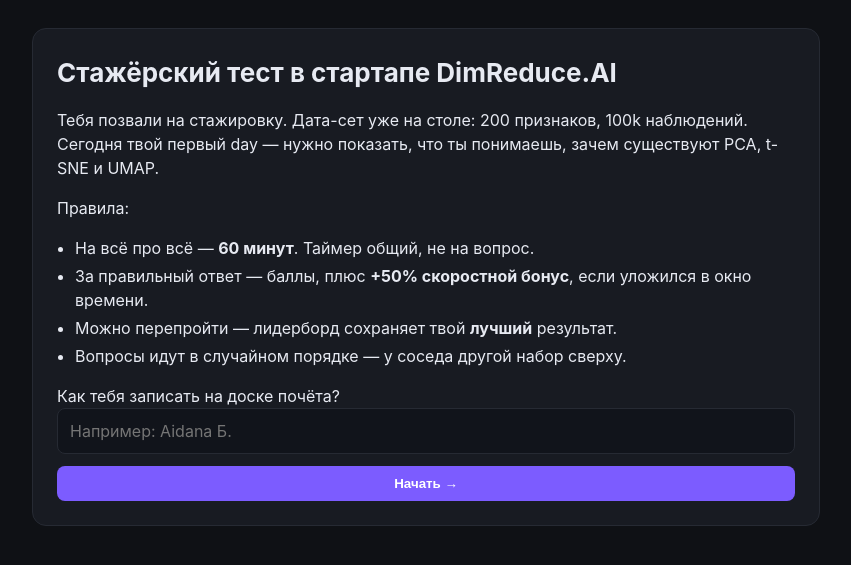
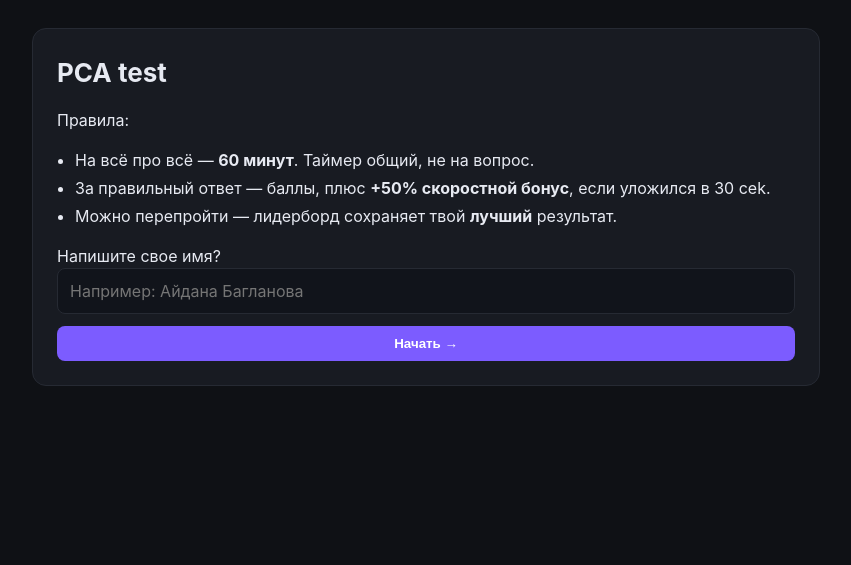
Before and after one commit to AidanaBGL/ml_practice_16, a FastAPI app: page / in a window 1280 px wide. Shown: the part 53-618 px from the top of the page, without its empty margins (214-1065 px from the left). Run offline with FastAPI, Linux system fonts and the light colour scheme; parts of the project's set-up code (start-up, migrations or seed data) failed here and were passed over.

Commit message:
Update start.html

```diff
--- a/app/templates/start.html
+++ b/app/templates/start.html
@@ -1,19 +1,16 @@
 {% extends "base.html" %}
 {% block content %}
 <div class="card narrative">
-  <h1>Стажёрский тест в стартапе DimReduce.AI</h1>
-  <p>Тебя позвали на стажировку. Дата-сет уже на столе: 200 признаков, 100k наблюдений.
-  Сегодня твой первый day — нужно показать, что ты понимаешь, зачем существуют PCA, t-SNE и UMAP.</p>
+  <h1>PCA test</h1>
   <p>Правила:</p>
   <ul>
     <li>На всё про всё — <b>{{ 60 }} минут</b>. Таймер общий, не на вопрос.</li>
-    <li>За правильный ответ — баллы, плюс <b>+50% скоростной бонус</b>, если уложился в окно времени.</li>
+    <li>За правильный ответ — баллы, плюс <b>+50% скоростной бонус</b>, если уложился в 30 cek.</li>
     <li>Можно перепройти — лидерборд сохраняет твой <b>лучший</b> результат.</li>
-    <li>Вопросы идут в случайном порядке — у соседа другой набор сверху.</li>
   </ul>
   <form action="/start" method="post" class="start-form">
-    <label>Как тебя записать на доске почёта?
-      <input name="name" required maxlength="48" autocomplete="off" placeholder="Например: Aidana Б.">
+    <label>Напишите свое имя?
+      <input name="name" required maxlength="48" autocomplete="off" placeholder="Например: Айдана Багланова">
     </label>
     <button type="submit">Начать →</button>
   </form>
```
